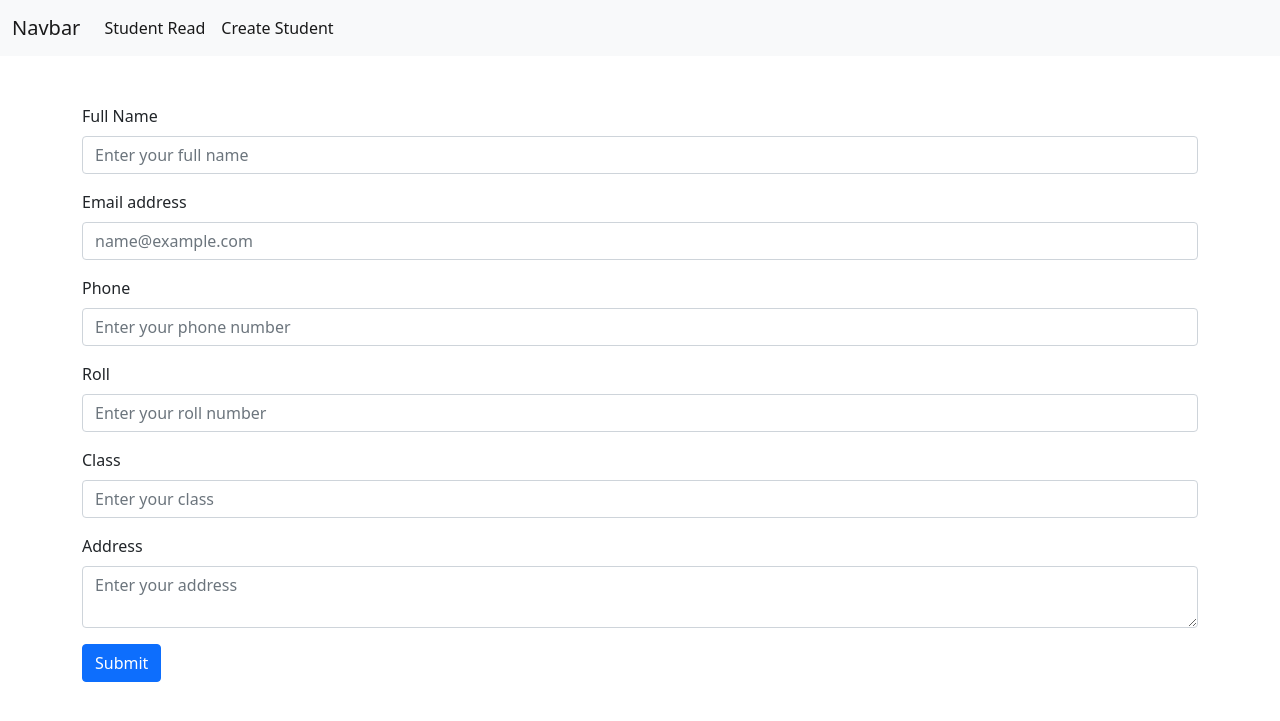
After one commit to Muntasir2762/Batch-13-Class-38, a PHP site: page /edit.php?id=1 in a window 1280 px wide. The commit adds this page. Shown: the top 721 px of the page. Run offline with PHP 8.4, Linux system fonts and the light colour scheme; data that the repository does not hold is empty.

Commit message:
Edit & Update are done

```diff
--- /dev/null
+++ b/edit.php
@@ -0,0 +1,112 @@
+
+<?php
+include 'config.php';
+
+$id = $_GET['id'];
+
+$query = "SELECT * FROM students WHERE id = $id";
+$result = mysqli_query($connection, $query);
+
+$row = mysqli_fetch_assoc($result);
+
+$id = $row['id'];
+$name = $row['name'];
+$email = $row['email'];
+$phone = $row['phone'];
+$class = $row['class'];
+$roll = $row['roll'];
+$address = $row['address'];
+
+if(isset($_POST['submit'])){
+    $name    = $_POST['name']; //XYZ
+    $email   = $_POST['email']; //abc@gmail.com
+    $phone   = $_POST['phone'];
+    $roll    = $_POST['roll'];
+    $class   = $_POST['class'];
+    $address = $_POST['address'];
+
+    $sql = "UPDATE students SET name = '$name', email = '$email', phone = '$phone', class = '$class', roll = '$roll', address = '$address' WHERE id = $id";
+    $result = mysqli_query($connection, $sql);
+
+    if($result){
+        header('location:index.php');
+    }
+    else{
+        die(mysqli_error($connection));
+    }
+}
+?>
+
+
+
+<!doctype html>
+<html lang="en">
+
+<head>
+    <meta charset="utf-8">
+    <meta name="viewport" content="width=device-width, initial-scale=1">
+    <link href="https://cdn.jsdelivr.net/npm/bootstrap@5.0.2/dist/css/bootstrap.min.css" rel="stylesheet" integrity="sha384-EVSTQN3/azprG1Anm3QDgpJLIm9Nao0Yz1ztcQTwFspd3yD65VohhpuuCOmLASjC" crossorigin="anonymous">
+    <title>PHP CRUD</title>
+</head>
+
+<body>
+    <nav class="navbar navbar-expand-lg navbar-light bg-light">
+        <div class="container-fluid">
+            <a class="navbar-brand" href="#">Navbar</a>
+            <button class="navbar-toggler" type="button" data-bs-toggle="collapse" data-bs-target="#navbarSupportedContent" aria-controls="navbarSupportedContent" aria-expanded="false" aria-label="Toggle navigation">
+                <span class="navbar-toggler-icon"></span>
+            </button>
+            <div class="collapse navbar-collapse" id="navbarSupportedContent">
+                <ul class="navbar-nav me-auto mb-2 mb-lg-0">
+                    <li class="nav-item">
+                        <a class="nav-link active" aria-current="page" href="index.php">Student Read</a>
+                    </li>
+
+                    <li class="nav-item">
+                        <a class="nav-link active" aria-current="page" href="create.php">Create Student</a>
+                    </li>
+            </div>
+        </div>
+    </nav>
+
+    <section class="mt-5">
+        <div class="container mt-5">
+            <form action="" method="post">
+                <div class="mb-3">
+                    <label for="name" class="form-label">Full Name</label>
+                    <input type="text" name="name" value="<?php echo $name?>" class="form-control" id="fullName" placeholder="Enter your full name" required>
+                </div>
+
+                <div class="mb-3">
+                    <label for="email" class="form-label">Email address</label>
+                    <input type="email" name="email" value="<?php echo $email?>" class="form-control" id="email" placeholder="name@example.com" required>
+                </div>
+
+                <div class="mb-3">
+                    <label for="phone" class="form-label">Phone</label>
+                    <input type="text" name="phone" value="<?php echo $phone?>" class="form-control" id="phone" placeholder="Enter your phone number" required>
+                </div>
+
+                <div class="mb-3">
+                    <label for="roll" class="form-label">Roll</label>
+                    <input type="number" name="roll" value="<?php echo $roll?>" class="form-control" id="roll" placeholder="Enter your roll number" required>
+                </div>
+
+                <div class="mb-3">
+                    <label for="class" class="form-label">Class</label>
+                    <input type="number" name="class" value="<?php echo $class?>" class="form-control" id="class" placeholder="Enter your class" required>
+                </div>
+
+                <div class="mb-3">
+                    <label for="address" class="form-label">Address</label>
+                    <textarea class="form-control" name="address" id="address" placeholder="Enter your address" required><?php echo $address?></textarea>
+                </div>
+
+                <button type="submit" name="submit" class="btn btn-primary">Submit</button>
+            </form>
+        </div>
+    </section>
+    <script src="https://cdn.jsdelivr.net/npm/bootstrap@5.0.2/dist/js/bootstrap.bundle.min.js" integrity="sha384-MrcW6ZMFYlzcLA8Nl+NtUVF0sA7MsXsP1UyJoMp4YLEuNSfAP+JcXn/tWtIaxVXM" crossorigin="anonymous"></script>
+</body>
+
+</html>
--- a/index.php
+++ b/index.php
@@ -81,8 +81,8 @@ include 'config.php';
                 <td>'.$roll.'</td>
                 <td>'.$address.'</td>
                 <td>
-                <a href= "" class="btn btn-primary">Edit</a>
-                <a href= "delete.php?id='.$id.'" class="btn btn-danger">Delete</a>
+                <a href= "edit.php?id='.$id.'" class="btn btn-primary">Edit</a>
+                <a href= "delete.php?id='.$id.'" class="btn btn-danger" onclick = "return confirm(\'Are you sure\')">Delete</a>
                 </td>
             </tr>';
             $serialNumber++;
```
Also changed, not shown: theory.txt (+8 -0 lines).
